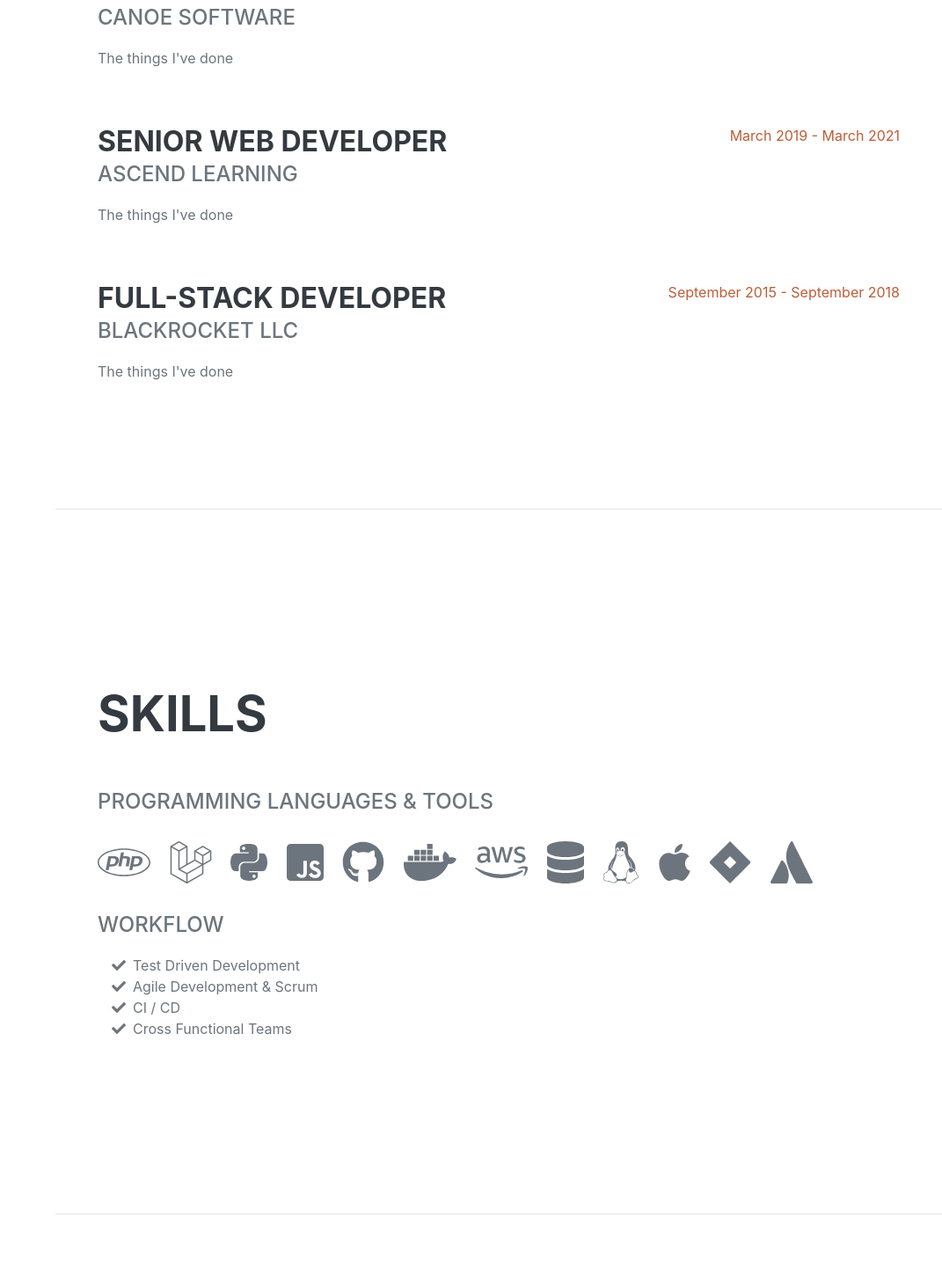
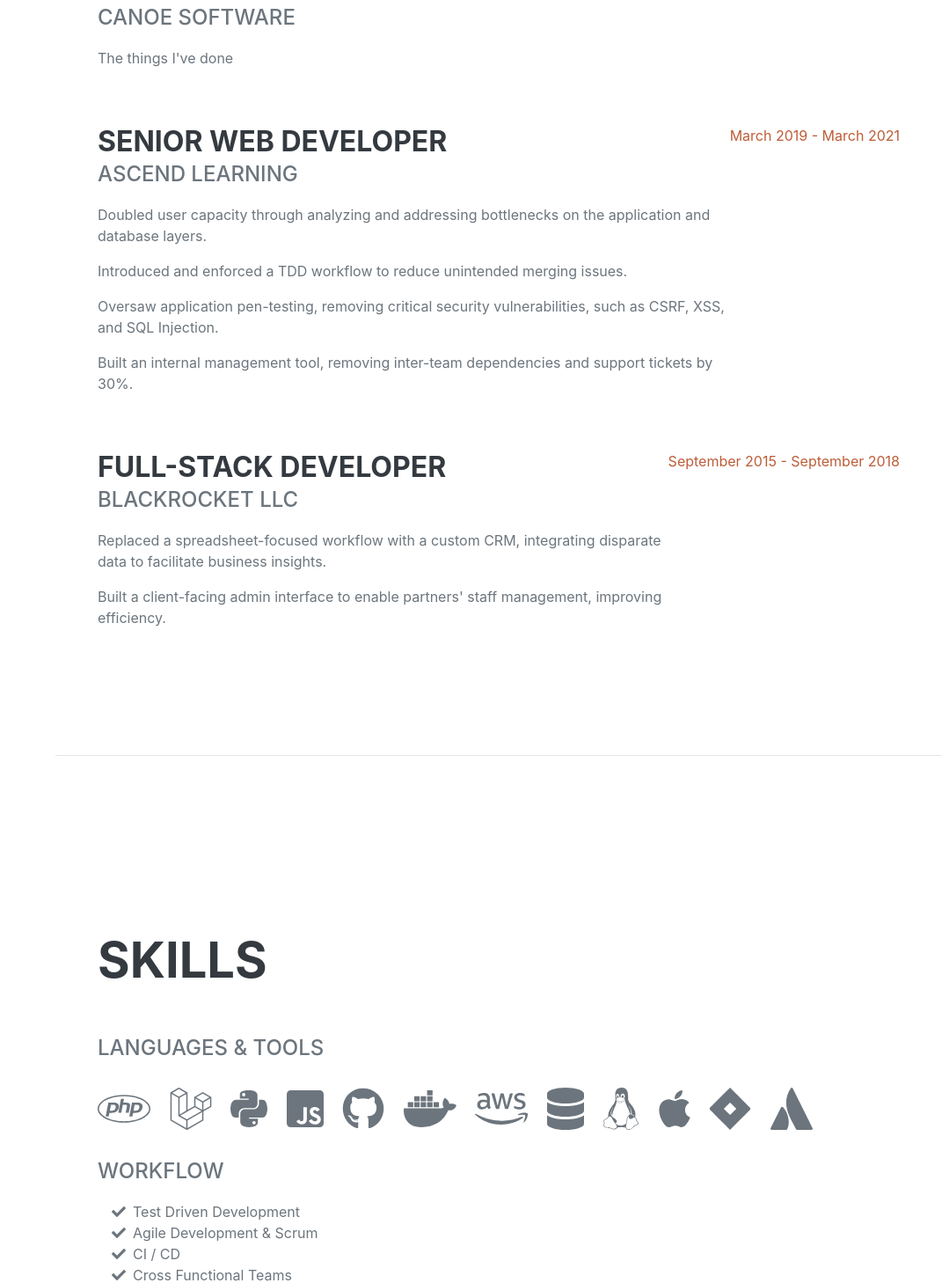
Before and after one commit to Jack-Naughton/homepage, a Django app: page /resume/ in a window 1280 px wide. Shown: the part 1033-2491 px from the top of the page at 88% size, without its empty margins (209-1280 px from the left). Run offline with Django 3.2, Linux system fonts and the light colour scheme; parts of the project's set-up code (start-up, migrations or seed data) failed here and were passed over; some web fonts are replaced.

Commit message:
add resume details

```diff
--- a/resume/templates/resume/index.html
+++ b/resume/templates/resume/index.html
@@ -83,7 +83,10 @@
                         <div class="flex-grow-1">
                             <h3 class="mb-0">Senior Web Developer</h3>
                             <div class="subheading mb-3">Ascend Learning</div>
-                            <p>The things I've done</p>
+                            <p>Doubled user capacity through analyzing and addressing bottlenecks on the application and database layers.</p>
+                            <p>Introduced and enforced a TDD workflow to reduce unintended merging issues.</p>
+                            <p>Oversaw application pen-testing, removing critical security vulnerabilities, such as CSRF, XSS, and SQL Injection.</p>
+                            <p>Built an internal management tool, removing inter-team dependencies and support tickets by 30%.</p>
                         </div>
                         <div class="flex-shrink-0"><span class="text-primary">March 2019 - March 2021</span></div>
                     </div>
@@ -91,7 +94,8 @@
                         <div class="flex-grow-1">
                             <h3 class="mb-0">Full-stack Developer</h3>
                             <div class="subheading mb-3">Blackrocket LLC</div>
-                            <p>The things I've done</p>
+                            <p>Replaced a spreadsheet-focused workflow with a custom CRM, integrating disparate data to facilitate business insights.</p>
+                            <p>Built a client-facing admin interface to enable partners' staff management, improving efficiency.</p>
                         </div>
                         <div class="flex-shrink-0"><span class="text-primary">September 2015 - September 2018</span></div>
                     </div>
@@ -103,7 +107,7 @@
             <section class="resume-section" id="skills">
                 <div class="resume-section-content">
                     <h2 class="mb-5">Skills</h2>
-                    <div class="subheading mb-3">Programming Languages & Tools</div>
+                    <div class="subheading mb-3">Languages & Tools</div>
                     <ul class="list-inline dev-icons">
                         <li class="list-inline-item"><i class="fab fa-php"></i></li>
                         <li class="list-inline-item"><i class="fab fa-laravel"></i></li>
```
